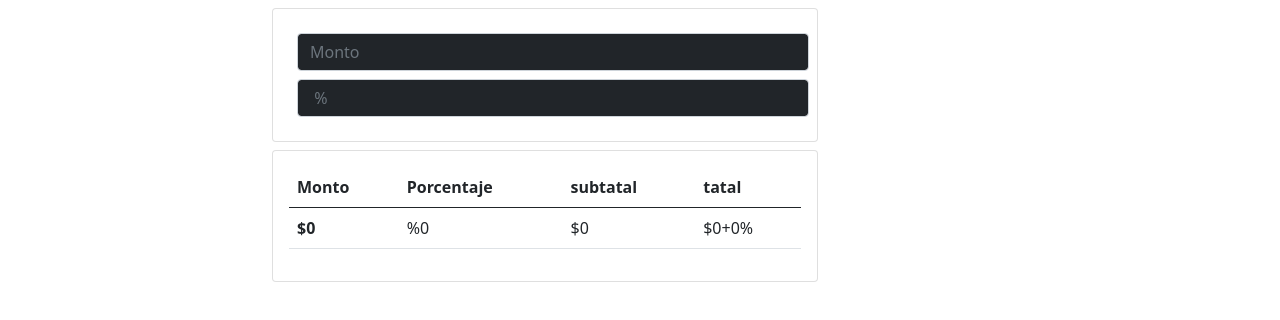
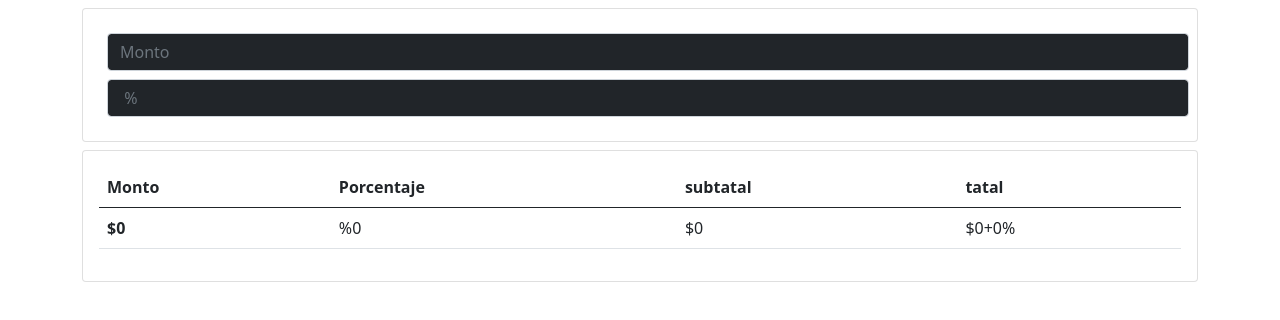
Before and after one commit to marlinp230/c-mj09, a React (Create React App) app: page / in a window 1280 px wide. Shown: the top 320 px of the page. Built offline with nearby package versions, Linux system fonts and the light colour scheme.

Commit message:
make it better

```diff
--- a/public/index.html
+++ b/public/index.html
@@ -25,7 +25,7 @@
       work correctly both with client-side routing and a non-root public URL.
       Learn how to configure a non-root public URL by running `npm run build`.
     -->
-    <title>React App</title>
+    <title>MJ09</title>
   </head>
   <body>
     <noscript>You need to enable JavaScript to run this app.</noscript>
--- a/src/App.jsx
+++ b/src/App.jsx
@@ -9,7 +9,7 @@ function App() {
     <div className="App">
       <div className="container">
         <div className="row">
-          <div className="col-md-6 offset-2 mt-2">
+          <div className="col-md-12  mt-2">
             <div className="card">
               <div className="card-body">
                 <input type="number" className="form-control m-2 bg-dark text-white" placeholder="Monto" onChange={(e) => setmonto(e.target.value)} />
@@ -18,7 +18,7 @@ function App() {
               </div>
             </div>
           </div>
-          <div className="col-md-6 offset-2 mt-2">
+          <div className="col-md-12  mt-2">
             <div className="card">
               <div className="card-body">
                 <table class="table">
```
